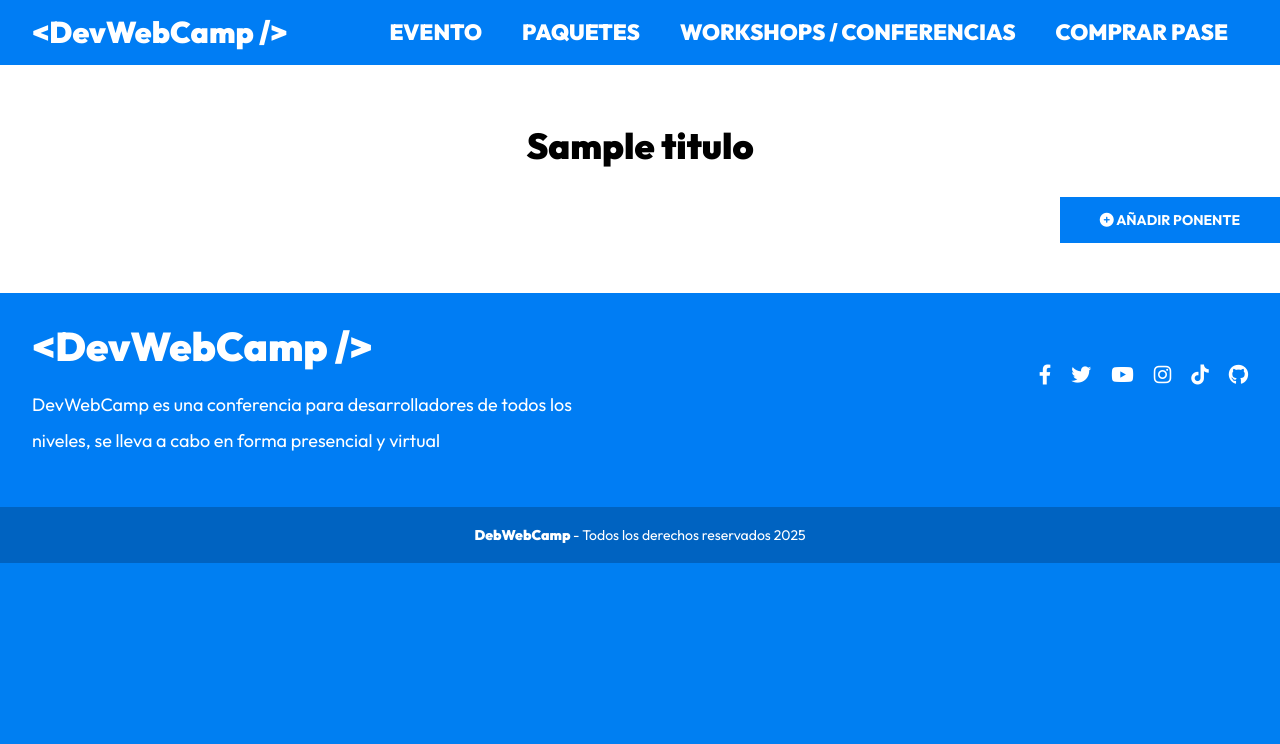
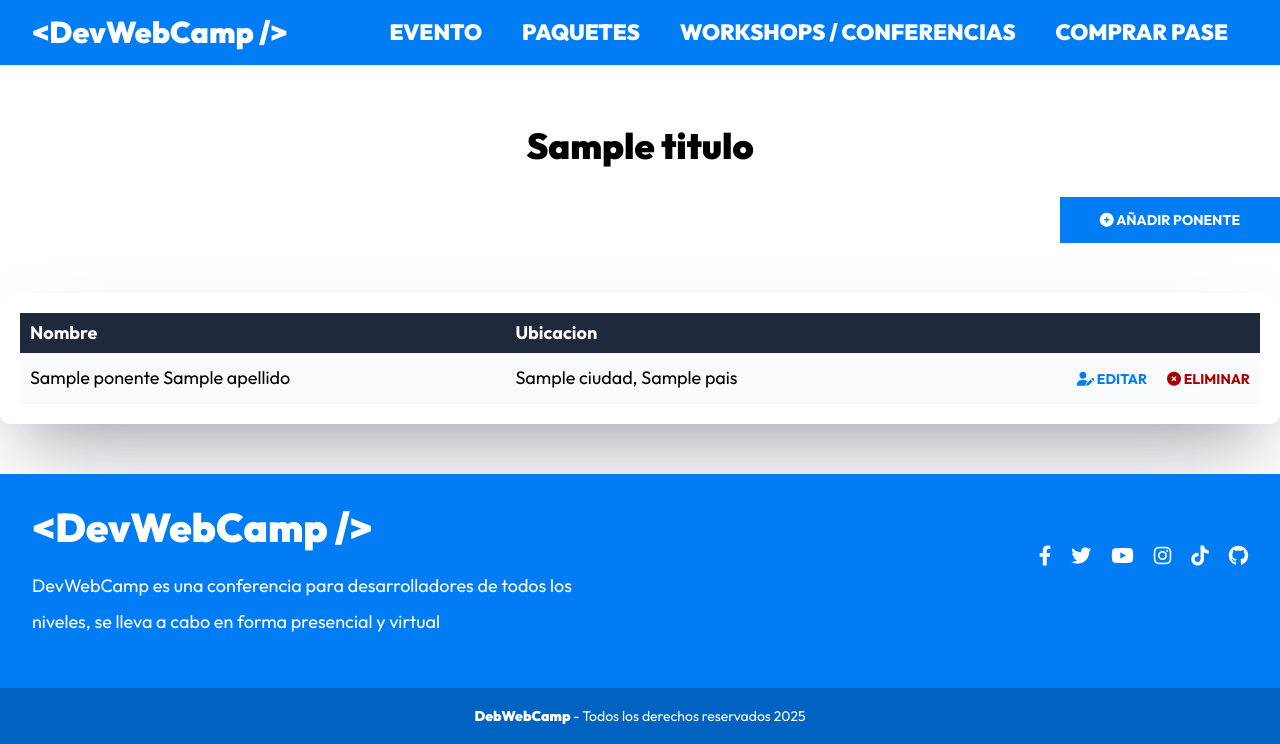
Before and after one commit to fipestar/DevWebCamp, a PHP site: template views/admin/ponentes/index.php in a window 1280 px wide. Shown: the part 600-1344 px from the top of the page. Before the commit the page ends 1163 px from the top, so only its background shows below. Run offline with PHP 8.4, Linux system fonts and the light colour scheme; the template is opened without the code that fills it: most values are stand-ins (such as "Sample title", 1, 10 or a date in 2020); some libraries are stand-ins or nearby versions.

Commit message:
CRUD ponentes

```diff
--- a/public/index.php
+++ b/public/index.php
@@ -35,9 +35,13 @@ $router->get('/mensaje', [AuthController::class, 'mensaje']);
 $router->get('/confirmar-cuenta', [AuthController::class, 'confirmar']);
     //Area de administracion
 $router->get('/admin/dashboard', [DashboardController::class, 'index']);
+
 $router->get('/admin/ponentes', [PonentesController::class, 'index']);
 $router->get('/admin/ponentes/crear', [PonentesController::class, 'crear']);
 $router->post('/admin/ponentes/crear', [PonentesController::class, 'crear']);
+$router->get('/admin/ponentes/editar', [PonentesController::class, 'editar']);
+$router->post('/admin/ponentes/editar', [PonentesController::class, 'editar']);
+$router->post('/admin/ponentes/eliminar', [PonentesController::class, 'eliminar']);
 
 
 
--- a/src/scss/admin/_index.scss
+++ b/src/scss/admin/_index.scss
@@ -1 +1,2 @@
 @forward 'dashboard';
+@forward 'table';
--- /dev/null
+++ b/src/scss/admin/_table.scss
@@ -0,0 +1,52 @@
+@use 'base/mixins' as m;
+@use 'base/variables' as v;
+
+.table {
+    width: 100%;
+    border-collapse: collapse;
+
+    &__thead {
+        background-color: v.$gris-oscuro;
+        color: v.$blanco;
+    }
+    &__th {
+        padding: 1rem;
+        text-align: left;
+    }
+
+    &__tr {
+        &:nth-child(odd) {
+            background-color: v.$gris-claro;
+        }
+        &:nth-child(even) {
+            background-color: v.$blanco;
+        }
+    }
+    &__td {
+        padding: 1.5rem 1rem;
+
+        &--acciones {
+            @extend .table__td;
+            display: flex;
+            justify-content: flex-end;
+            gap: 2rem;
+            align-items: center;
+        }
+    }
+    &__accion {
+        all: unset;
+        text-transform: uppercase;
+        font-size: 1.4rem;
+        font-weight: v.$bold;
+
+        &--editar {
+            color:v.$azul
+        }
+        &--eliminar {
+            color: v.$rojo;
+        }
+        &:hover {
+            cursor: pointer;
+        }
+    }
+}
--- a/src/scss/ui/formulario/_formulario.scss
+++ b/src/scss/ui/formulario/_formulario.scss
@@ -55,6 +55,12 @@
             border-bottom-left-radius: 0;
         }
     }
+    &__texto {
+        margin-top: 3rem
+    }
+    &__imagen {
+        max-width: 20rem
+    }
     &__listado {
         @include m.tags;
     }
--- a/views/admin/ponentes/index.php
+++ b/views/admin/ponentes/index.php
@@ -6,3 +6,48 @@
         Añadir Ponente
     </a>
 </div>
+
+<div class="dashboard__contenedor">
+    <?php if(!empty($ponentes)) {?>
+        <table class="table">
+            <thead class="table__thead">
+                <tr>
+                    <th scope="col" class="table__th">Nombre</th>
+                    <th scope="col" class="table__th">Ubicacion</th>
+                    <th scope="col" class="table__th"></th>
+                </tr>
+            </thead>
+
+            <tbody class="table__tbody">
+                <?php foreach($ponentes as $ponente) { ?>
+                        <tr class="table__tr">
+                            <td class="table__td">
+                                <?php echo $ponente->nombre . " " . $ponente->apellido; ?>
+                            </td>
+
+                            <td class="table__td">
+                                <?php echo $ponente->ciudad . ", " . $ponente->pais; ?>
+                            </td>
+
+                            <td class="table__td--acciones">
+                                <a class="table__accion table__accion--editar" href="/admin/ponentes/editar?id=<?php echo $ponente->id ?>">
+                                    <i class="fa-solid fa-user-pen"></i>
+                                    Editar
+                                </a>
+
+                                <form class="table__formulario" method="POST" action="/admin/ponentes/eliminar">
+                                    <input type="hidden" name="id" value="<?php echo $ponente->id; ?>">
+                                    <button class="table__accion table__accion--eliminar" type="submit" class="table__accion table__accion--eliminar">
+                                        <i class="fa-solid fa-circle-xmark"></i>
+                                        Eliminar
+                                    </button>
+                                </form>
+                            </td>
+                        </tr>
+                    <?php }?>
+            </tbody>
+        </table>
+        <?php } else {?>
+            <p class="text-center">No hay Ponentes aun</p>
+            <?php }?>
+</div>
```
Also changed, not shown: controllers/PonentesController.php (+99 -2 lines), includes/funciones.php (+10 -0 lines), views/admin/ponentes/editar.php (added, +17 -0 lines), views/admin/ponentes/formulario.php (+17 -6 lines), public/build/css/app.css, public/img/speakers/5f47cbf44abb030b7c847789d7976cf5.png (added), public/img/speakers/5f47cbf44abb030b7c847789d7976cf5.webp (added), public/img/speakers/5fb4ca93cd54358687063d62aeceb57a.png (added), public/img/speakers/5fb4ca93cd54358687063d62aeceb57a.webp (added), 1 other file.
